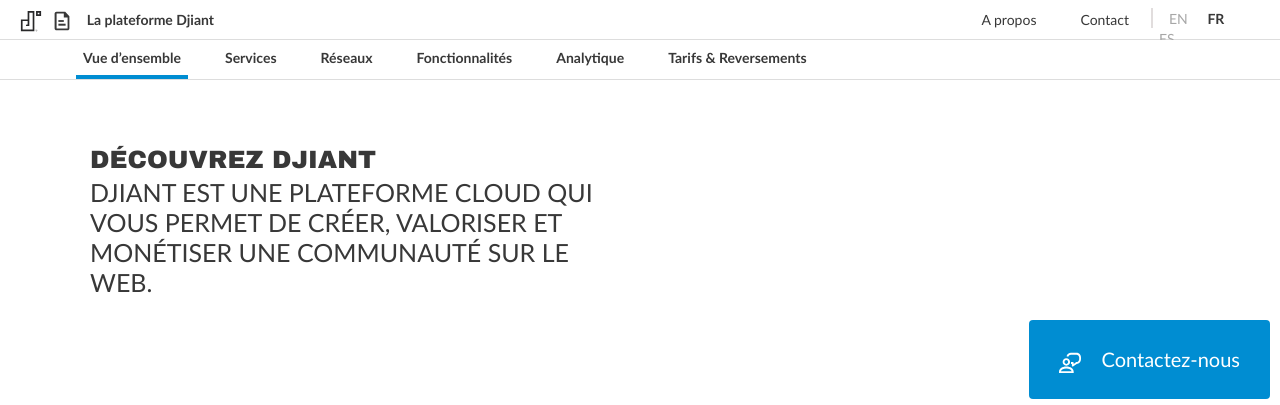
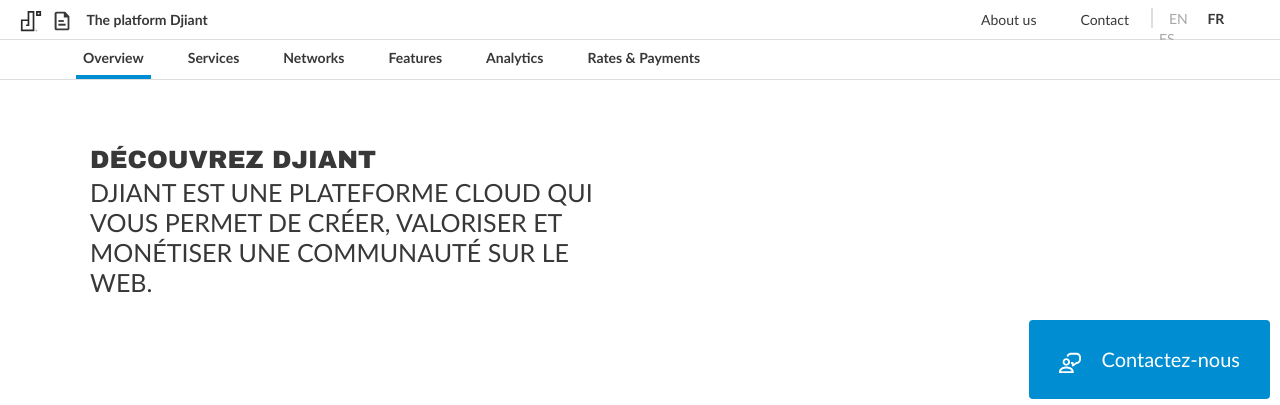
Before and after one commit to Lamiaselm/About-Djiant, a PHP site: page / in a window 1280 px wide. Shown: the top 405 px of the page. Run offline with PHP 8.4, Linux system fonts and the light colour scheme; some libraries are stand-ins or nearby versions.

Commit message:
navbar translate

```diff
--- a/header/navbar.php
+++ b/header/navbar.php
@@ -7,7 +7,7 @@
 		<div class="page-logo">
 			<img id="djiant" style="margin-right: 6px; margin-top: 2px" src="assets/image/logo-djiant.svg" width="22px">
 
-			 <span  > <img  style="margin-right: 10px;" src="assets/image/IconePage.svg" width="22px">   La plateforme Djiant</span>
+			 <span  > <img  style="margin-right: 10px;" src="assets/image/IconePage.svg" width="22px">   The platform Djiant  </span>
 
 			<div class="menu-toggler sidebar-toggler hide">
 			</div>
@@ -27,7 +27,7 @@
 								<ul class="nav nav-tabs pull-right">
 									<li >
 										<a href="#" >
-										A propos </a>
+										About us </a>
 									</li>
 									<li>
 										<a href="#" >
@@ -52,7 +52,7 @@
 								<ul class="nav nav-tabs ">
 									<li class="active ">
 										<a id="tab_1" data-toggle="tab">
-										<h4 style="margin:0px;">Vue d’ensemble</h4> </a>
+										<h4 style="margin:0px;">Overview</h4> </a>
 									</li>
 									<li>
 										<a id="tab_2" data-toggle="tab">
@@ -60,19 +60,19 @@
 									</li>
 									<li >
 										<a id="tab_3" data-toggle="tab">
-									<h4 style="margin:0px;" >Réseaux</h4>	 </a>
+									<h4 style="margin:0px;" >Networks</h4>	 </a>
 									</li>
 									<li >
 										<a id="tab_3" data-toggle="tab">
-									<h4 style="margin:0px;" >Fonctionnalités</h4>	 </a>
+									<h4 style="margin:0px;" >Features</h4>	 </a>
 									</li>
 									<li >
 										<a id="tab_3" data-toggle="tab">
-									<h4 style="margin:0px;" >Analytique</h4>	 </a>
+									<h4 style="margin:0px;" >Analytics</h4>	 </a>
 									</li>
 									<li >
 										<a id="tab_3" data-toggle="tab">
-									<h4 style="margin:0px;" >Tarifs & Reversements</h4>	 </a>
+									<h4 style="margin:0px;" >Rates & Payments</h4>	 </a>
 									</li>
 								</ul>
 
```
